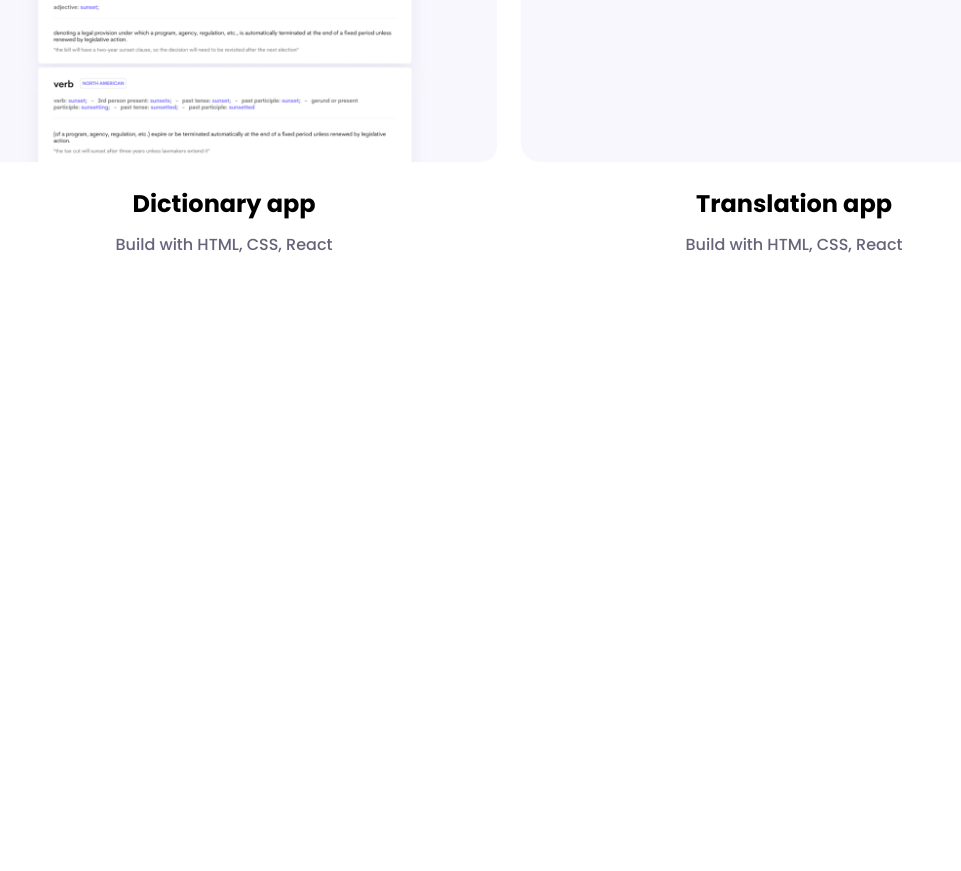
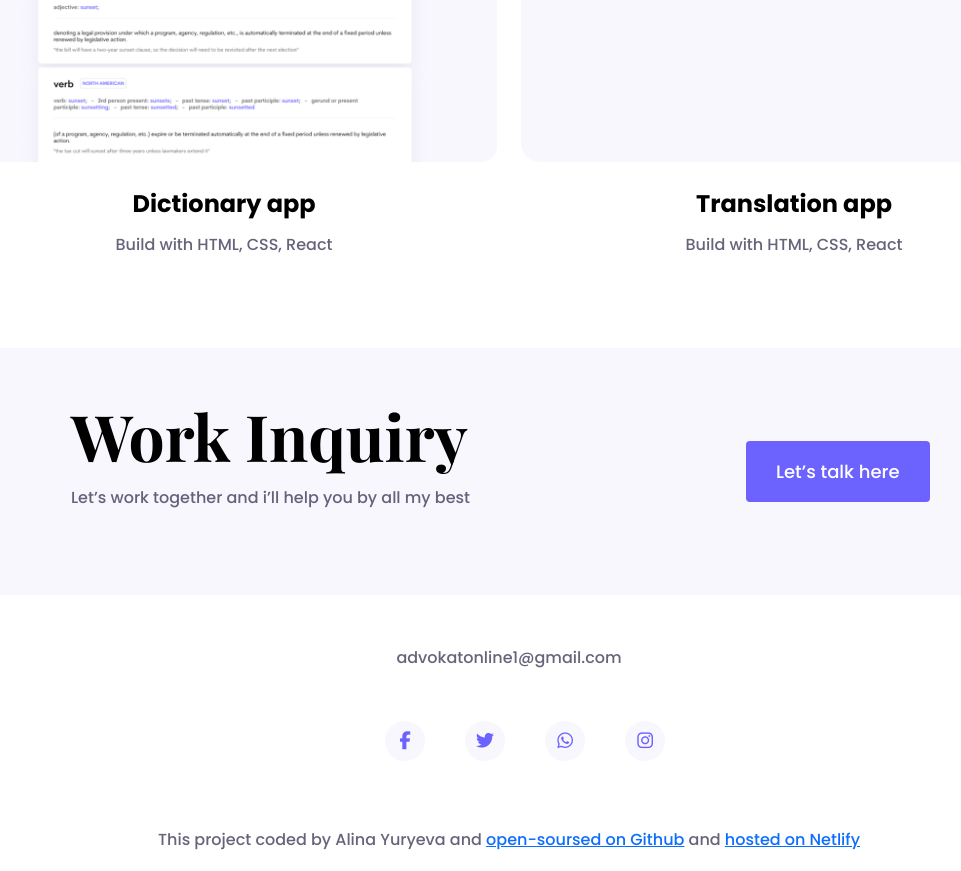
Before and after one commit to YuryevaAlina/Portfolio-web, a plain HTML site: page work.html in a window 1280 px wide. Shown: the part 1618-2489 px from the top of the page, without its empty margins (131-1092 px from the left). Before the commit the page ends 1918 px from the top, so only its background shows below. Drawn offline with nearby package versions, Linux system fonts and the light colour scheme.

Commit message:
add footer

```diff
--- a/work.html
+++ b/work.html
@@ -33,7 +33,7 @@
         </div>
       </div>
     </div>
-    <div class="content-container container">
+    <div class="content-container container mb-5">
       <div class="row">
         <div class="col-md-6 mb-4">
           <img
@@ -75,5 +75,47 @@
         </div>
       </div>
     </div>
+    <div class="container">
+      <div class="call-to-action">
+        <div class="row">
+          <div class="col-md-6 col-lg-9 align-self-center mb-3">
+            <h3>Work Inquiry</h3>
+            <p>Let’s work together and i’ll help you by all my best</p>
+          </div>
+          <div class="col-md-6 col-lg-3 align-self-center">
+            <a href="#" class="btn-branding">Let’s talk here</a>
+          </div>
+        </div>
+      </div>
+    </div>
+    <footer class="text-center">
+      <p class="text-center mt-5">advokatonline1@gmail.com</p>
+      <div class="social mt-5">
+        <ul>
+          <li>
+            <a href="#"><i class="fa fa-facebook" aria-hidden="true"></i></a>
+          </li>
+          <li>
+            <a href="#"><i class="fa fa-twitter" aria-hidden="true"></i></a>
+          </li>
+          <li>
+            <a href="#"><i class="fa fa-whatsapp" aria-hidden="true"></i></a>
+          </li>
+          <li>
+            <a href="#"><i class="fa fa-instagram" aria-hidden="true"></i></a>
+          </li>
+        </ul>
+      </div>
+      <p class="text-center mt-5">
+        This project coded by Alina Yuryeva and
+        <a href="https://github.com/YuryevaAlina/Portfolio-web" target="_blank"
+          >open-soursed on Github</a
+        >
+        and
+        <a href="https://glistening-custard-e381df.netlify.app/" target="_blank"
+          >hosted on Netlify</a
+        >
+      </p>
+    </footer>
   </body>
 </html>
```
